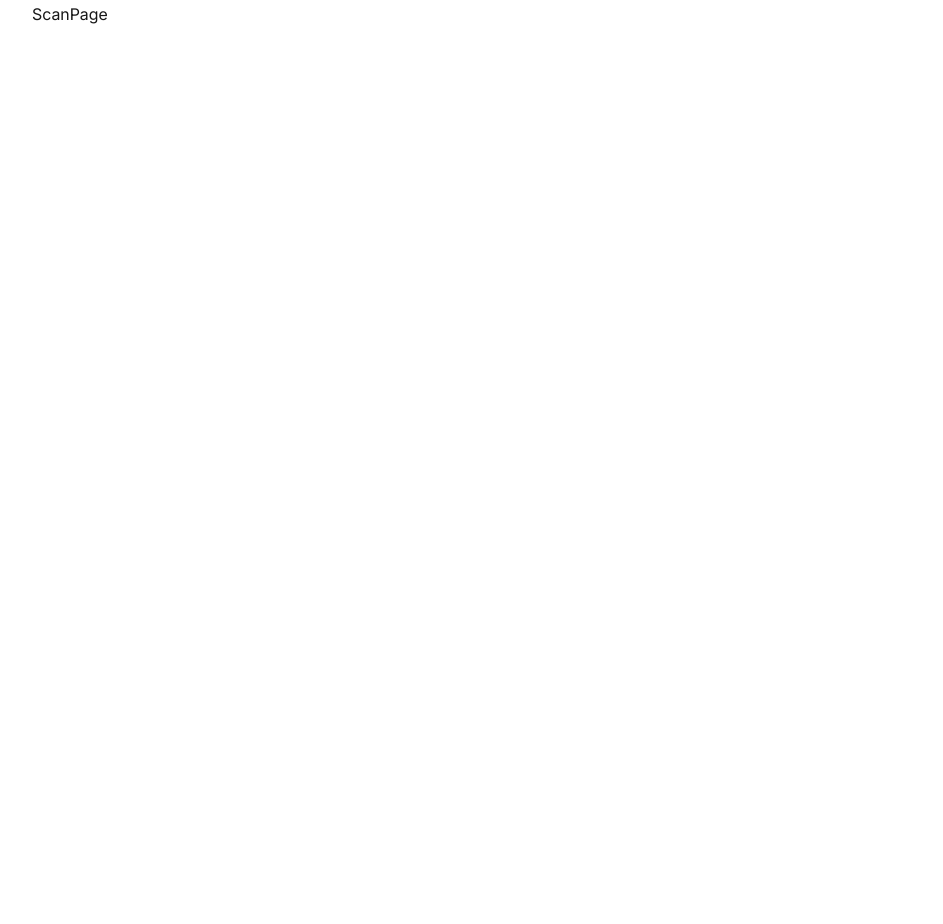
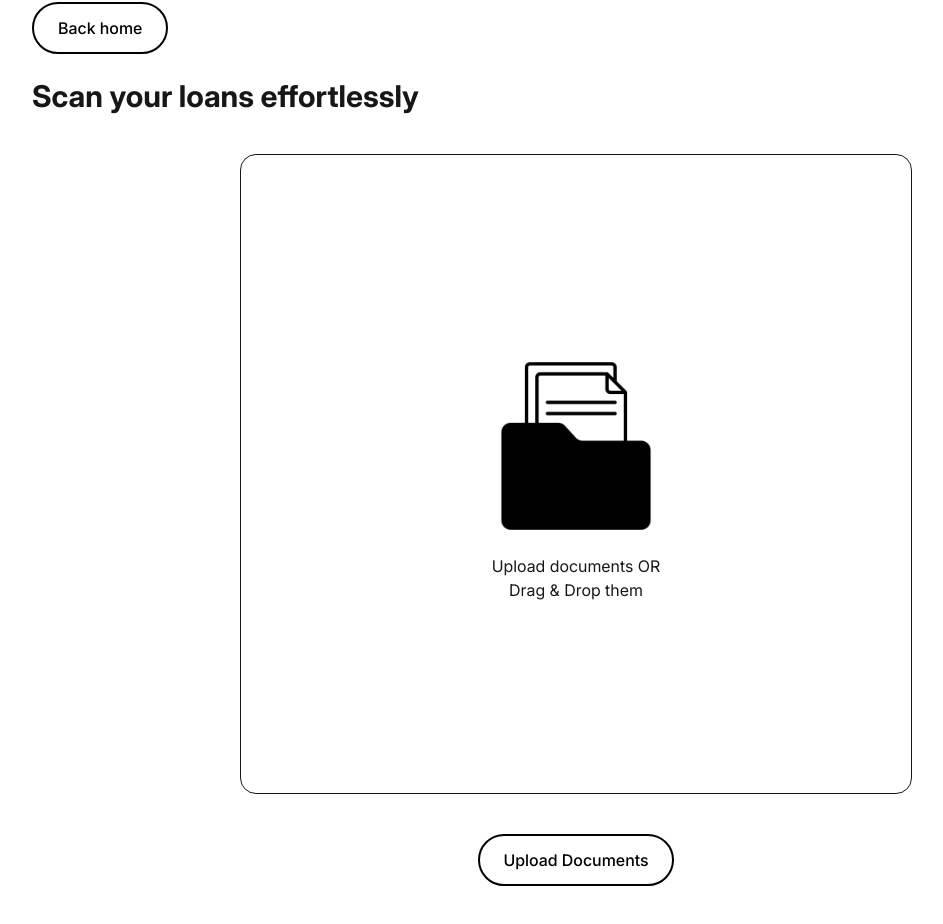
Before and after one commit to fisayo-dev/loan-parser, a Next.js app in the folder web/: page /scan in a window 1280 px wide. Shown: the part 158-1082 px from the top of the page, without its empty margins (64-1007 px from the left). Before the commit the page ends 800 px from the top, so only its background shows below. Built offline with nearby package versions, Linux system fonts and the light colour scheme.

Commit message:
feat: ship scan page

```diff
--- a/web/app/scan/page.tsx
+++ b/web/app/scan/page.tsx
@@ -1,5 +1,38 @@
+import Button from "@/components/field/Button";
+import { File } from "lucide-react";
+import Image from "next/image";
+
 const ScanPage = () => {
-  return <div>ScanPage</div>;
+  return (
+    <div className="block">
+      <Button variant="outline" text="Back home" className="px-6 mb-6" />
+      <h1 className="text-xl lg:text-3xl font-bold mb-4">
+        Scan your loans effortlessly
+      </h1>
+      <div className="py-4 h-[80vh] grid place-content-center border  max-w-2xl mx-auto rounded-2xl my-10">
+        <div className="flex flex-col space-y-2 text-center items-center">
+          <Image
+            src="/assets/file_docs.jpg"
+            alt="Document docs"
+            height={100}
+            width={100}
+            className="h-50 w-50"
+          />
+          <div>
+            <p>Upload documents OR</p>
+            <p>Drag & Drop them</p>
+          </div>
+        </div>
+      </div>
+      <div className="grid">
+        <Button
+          variant="outline"
+          text="Upload Documents"
+          className="px-6 mb-10 mx-auto"
+        />
+      </div>
+    </div>
+  );
 };
 
 export default ScanPage;
```
Also changed, not shown: web/public/assets/file_docs.jpg (added).
